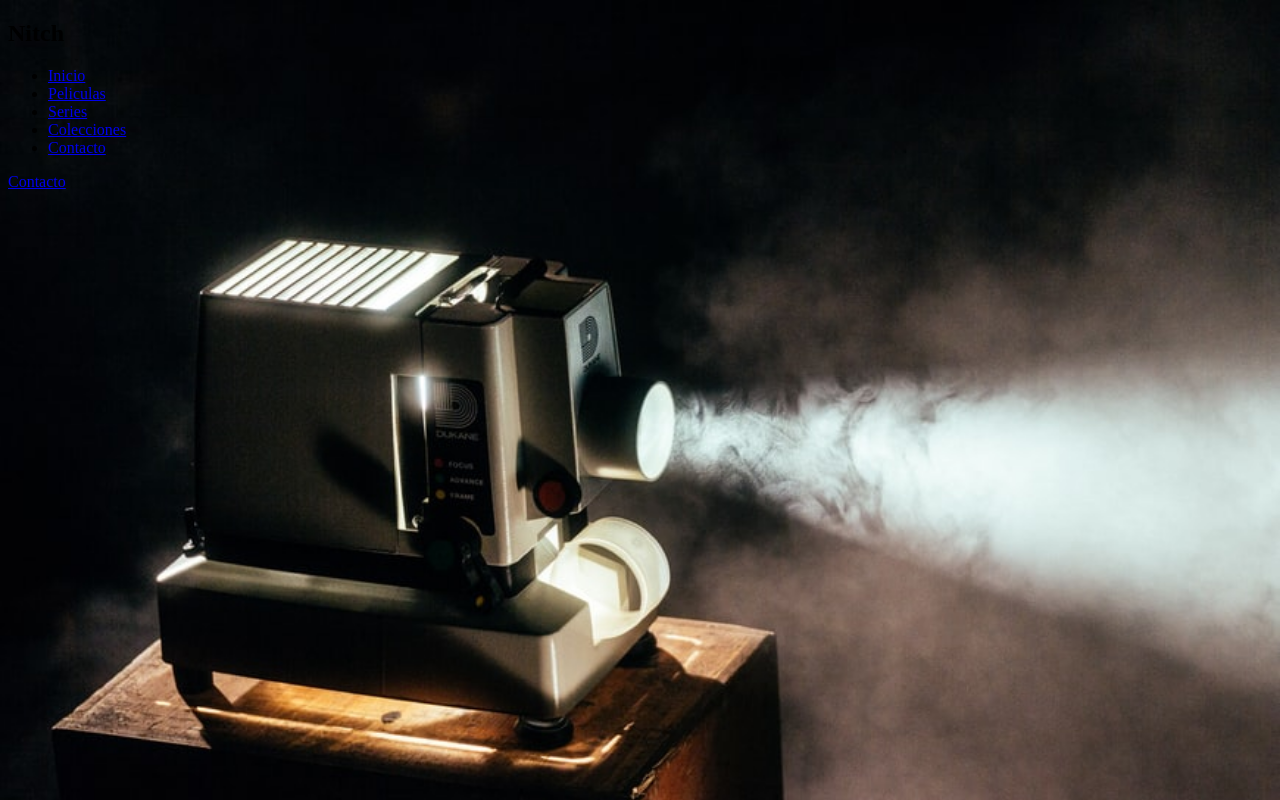
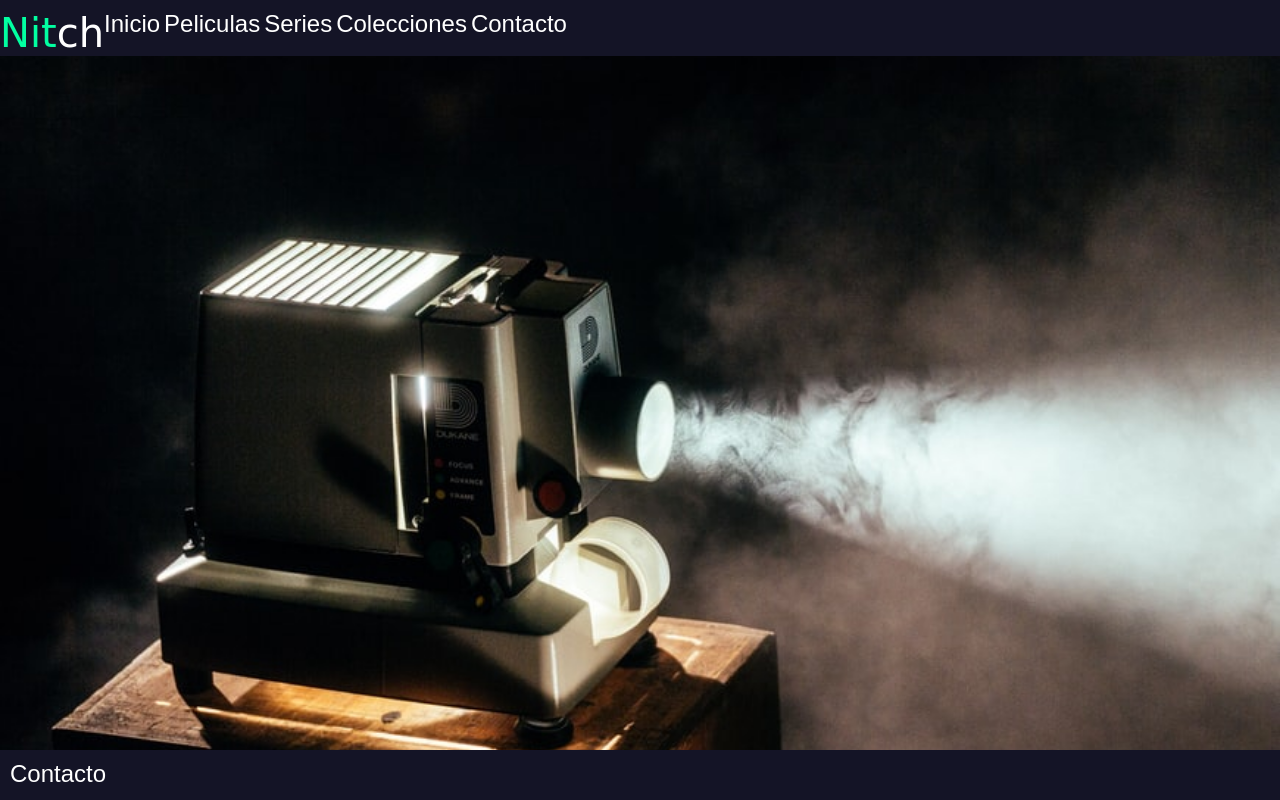
Before and after one commit to marianoguggiana/entrega-01-guggiana, a plain HTML site: page index.html in a window 1280 px wide. Drawn offline with Linux system fonts and the light colour scheme; a web font is replaced by a local one.

Commit message:
Update index.html

```diff
--- a/index.html
+++ b/index.html
@@ -5,17 +5,16 @@
     <meta http-equiv="X-UA-Compatible" content="IE=edge">
     <meta name="viewport" content="width=device-width, initial-scale=1.0">
     <title>Nitch</title>
-    <style>
-    body {
-        background-image: url('./Media/background.jpg');
-        background-repeat: no-repeat;
-        background-size: cover;
-        }
-    </style>
+    <link rel="preconnect" href="https://fonts.googleapis.com">
+<link rel="preconnect" href="https://fonts.gstatic.com" crossorigin>
+<link href="https://fonts.googleapis.com/css2?family=Keania+One&display=swap" rel="stylesheet">
+<link rel="stylesheet" type="text/css" href="./estilos/style.css">
 </head>
 <body>
+    <header>
         <nav>
-        <h1>Nitch</h1>
+            <div class="menu">
+                <a href="./index.html"><span class="logo">Nit<span class="logo--specialcolor">ch</span></span></a>
             <ul>
                 <li><a href="index.html">Inicio</a></li>
                 <li><a href="./paginas/peliculas.html">Peliculas</a></li>
@@ -23,9 +22,17 @@
                 <li><a href="./paginas/colecciones.html">Colecciones</a></li>
                 <li><a href="./paginas/contacto.html">Contacto</a></li>
             </ul>
+        </div>
         </nav>
-    <footer>
-        <a href="./paginas/contacto.html">Contacto</a>
+    </header>
+    <main>
+        <div class="fill">
+
+        </div>
+
+    </main>
+    <footer id="footer">
+        <p class="footertext"><a href="./paginas/contacto.html">Contacto</a></p>
     </footer>
 </body>
 </html>
```
Lines whose indentation alone changed are shown as unchanged.
